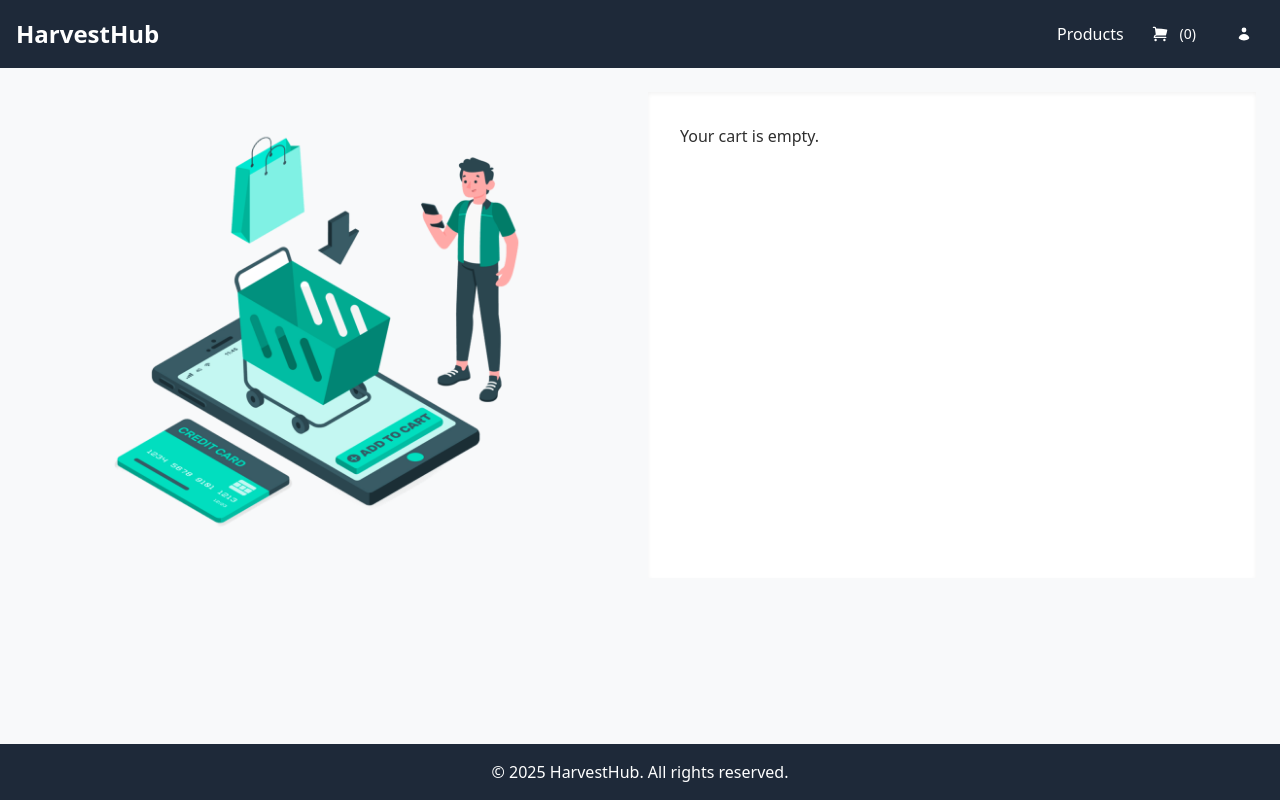
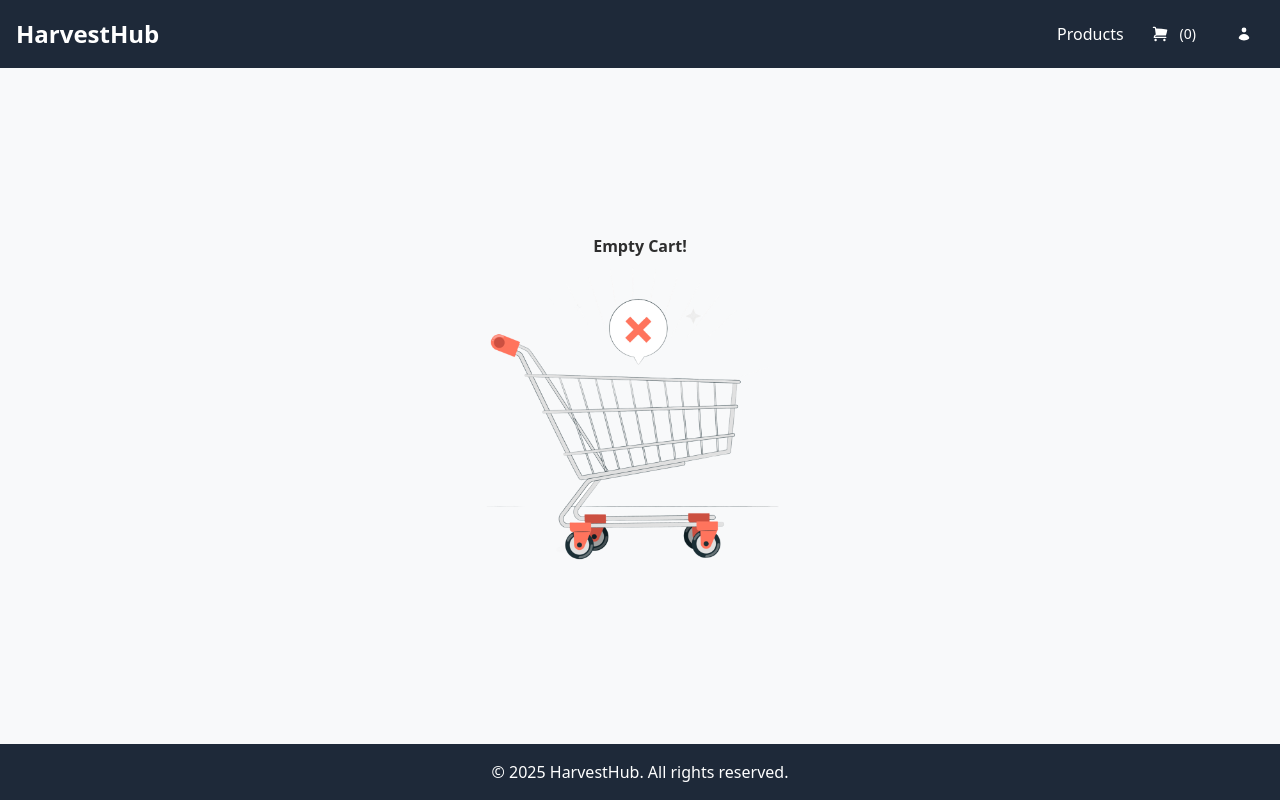
Before and after one commit to harvetHub/harvestHub, a Next.js app: page /cart in a window 1280 px wide. Built offline with nearby package versions, Linux system fonts and the light colour scheme.

Commit message:
Enhance cart and checkout pages with empty state handling and success toast notification

```diff
--- a/src/app/(ui)/cart/checkout/page.tsx
+++ b/src/app/(ui)/cart/checkout/page.tsx
@@ -7,6 +7,7 @@ import Image from "next/image";
 import { useRouter } from "next/navigation";
 import { useState } from "react";
 import { RadioGroup, RadioGroupItem } from "@/components/ui/radio-group";
+import Swal from "sweetalert2";
 
 const fallbackImage = "/path/to/fallback/image.jpg";
 
@@ -20,6 +21,19 @@ const Checkout = () => {
     // Implement place order logic here
 
     clearCart();
+    Swal.fire({
+      toast: true,
+      position: "bottom-end",
+      icon: "success",
+      title: "Order placed successfully",
+      showConfirmButton: false,
+      timer: 3000,
+      timerProgressBar: true,
+      didOpen: (toast) => {
+        toast.addEventListener("mouseenter", Swal.stopTimer);
+        toast.addEventListener("mouseleave", Swal.resumeTimer);
+      },
+    });
     router.push("/cart/order-confirmation");
   };
 
@@ -41,9 +55,6 @@ const Checkout = () => {
           />
         </div>
         <div className="container mx-auto p-8 h-full bg-white shadow-inner">
-          {cartItems.length === 0 ? (
-            <p>Your cart is empty.</p>
-          ) : (
           <div>
             <h1 className="text-3xl font-bold mb-8">Checkout</h1>
             <ul className="h-96 overflow-y-auto shadow-inner border border-gray-200 p-4">
@@ -75,9 +86,7 @@ const Checkout = () => {
                         </p>
                         <p>
                           Quantity:{" "}
-                            <span className="font-semibold">
-                              {item.quantity}
-                            </span>
+                          <span className="font-semibold">{item.quantity}</span>
                         </p>
                       </div>
                     </div>
@@ -113,7 +122,6 @@ const Checkout = () => {
               <Button onClick={handlePlaceOrder}>Place Order</Button>
             </div>
           </div>
-          )}
         </div>
       </div>
     </MainLayout>
--- a/src/app/(ui)/cart/page.tsx
+++ b/src/app/(ui)/cart/page.tsx
@@ -50,6 +50,20 @@ const Cart = () => {
 
   return (
     <MainLayout>
+      {cartItems.length === 0 ? (
+        <div className="flex flex-col w-fill h-full justify-center items-center">
+          <label className="font-semibold" htmlFor="">
+            Empty Cart!
+          </label>
+          <Image
+            src="/images/empty.png"
+            alt={""}
+            width={600}
+            height={600}
+            className="w-80 h-auto object-cover mr-4 "
+          />
+        </div>
+      ) : (
         <div className="grid grid-cols-1 md:grid-cols-2 gap-4">
           <div className="flex flex-col w-fill h-full justify-center items-center">
             <Image
@@ -61,9 +75,6 @@ const Cart = () => {
             />
           </div>
           <div className="container mx-auto p-8 h-full bg-white shadow-inner">
-          {cartItems.length === 0 ? (
-            <p>Your cart is empty.</p>
-          ) : (
             <div>
               <h1 className="text-3xl font-bold mb-8">Cart</h1>
               <ul className="h-full max-h-[600px] overflow-y-auto shadow-inner border border-gray-200 p-4">
@@ -120,9 +131,9 @@ const Cart = () => {
                 <Button onClick={handleCheckout}>Proceed to Checkout</Button>
               </div>
             </div>
-          )}
           </div>
         </div>
+      )}
     </MainLayout>
   );
 };
```
Also changed, not shown: public/images/empty.png (added). Lines whose indentation alone changed are shown as unchanged.
